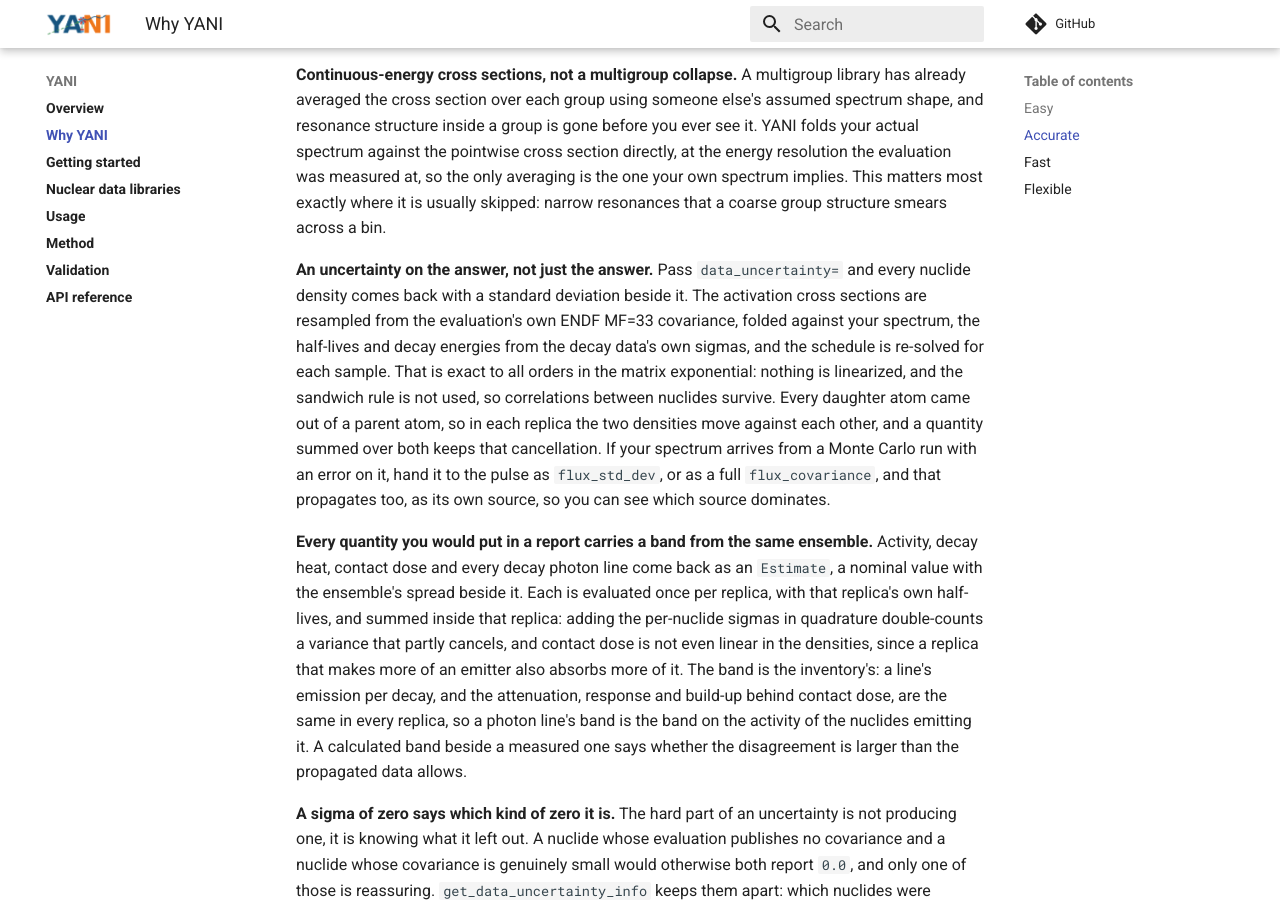
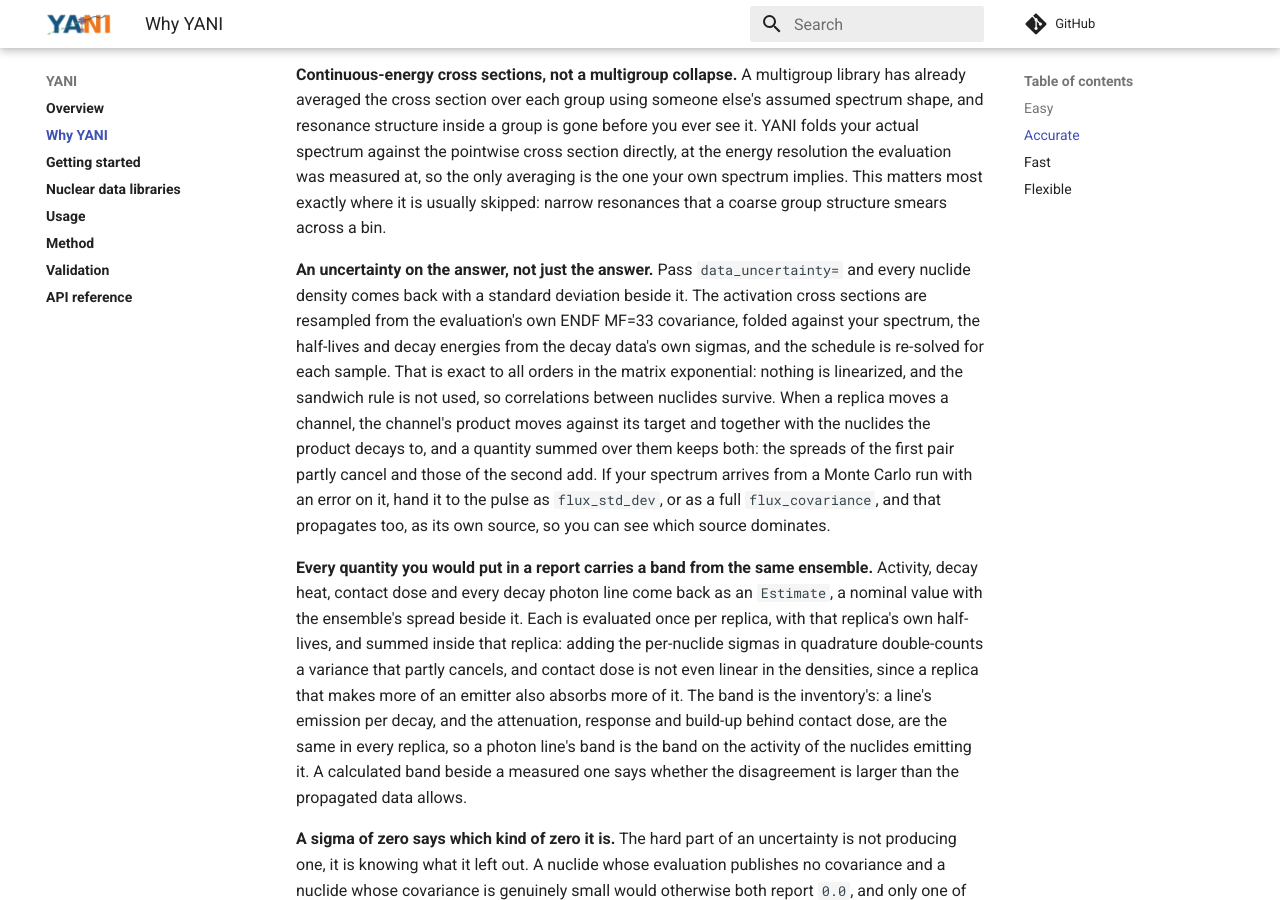
Before and after one commit to fusion-neutronics/yani, an MkDocs documentation site: the page built from docs/why_yani.md, in a window 1280 px wide and 900 px high, scrolled down 978 px. Built offline with MkDocs 1.6.1 and Material for MkDocs 9.7.7, drawn with Linux system fonts in a browser that asks for light colours; comment, search, counter and statistics services are not loaded.

Commit message:
Narrow the claim that a parent and daughter always cancel
The sentence said every daughter's density moves against its parent's
in each replica. That holds for a target and its product when the
channel between them moves. A product and the nuclides it decays to
move together instead, Mo99 and Tc99m under a larger Mo98 capture, so a
sum over them adds rather than cancels.

```diff
--- a/docs/why_yani.md
+++ b/docs/why_yani.md
@@ -57,10 +57,11 @@ evaluation's own ENDF MF=33 covariance, folded against your spectrum, the
 half-lives and decay energies from the decay data's own sigmas, and the
 schedule is re-solved for each sample. That is exact to all orders in the
 matrix exponential: nothing is linearized, and the sandwich rule is not used,
-so correlations between nuclides survive. Every daughter atom came out of a
-parent atom, so in each replica the two densities move against each other, and
-a quantity summed over both keeps that cancellation. If your spectrum arrives
-from a Monte Carlo run with an error on it, hand it to the pulse as
+so correlations between nuclides survive. When a replica moves a channel, the
+channel's product moves against its target and together with the nuclides the
+product decays to, and a quantity summed over them keeps both: the spreads of
+the first pair partly cancel and those of the second add. If your spectrum
+arrives from a Monte Carlo run with an error on it, hand it to the pulse as
 `flux_std_dev`, or as a full `flux_covariance`, and that propagates too, as its
 own source, so you can see which source dominates.
 
```
